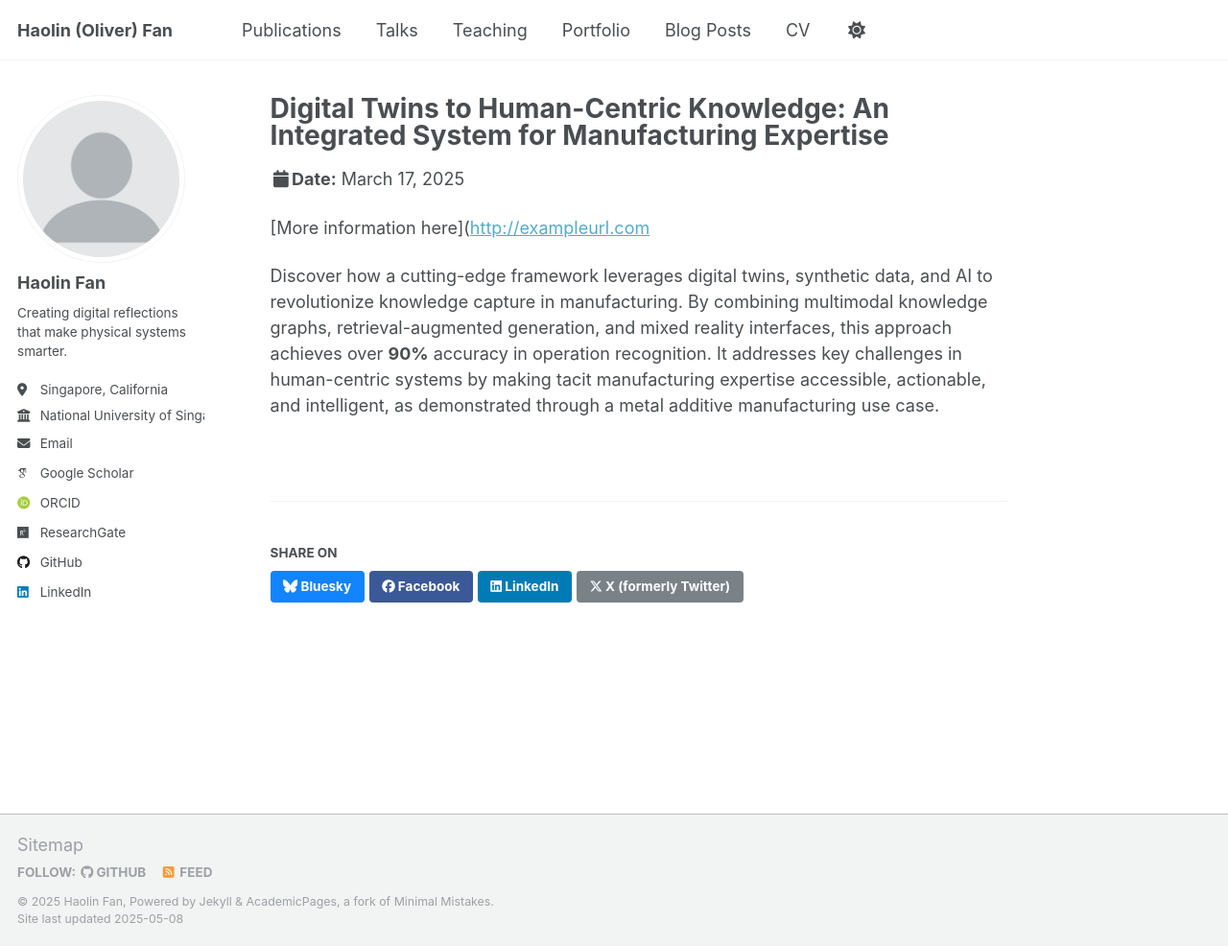
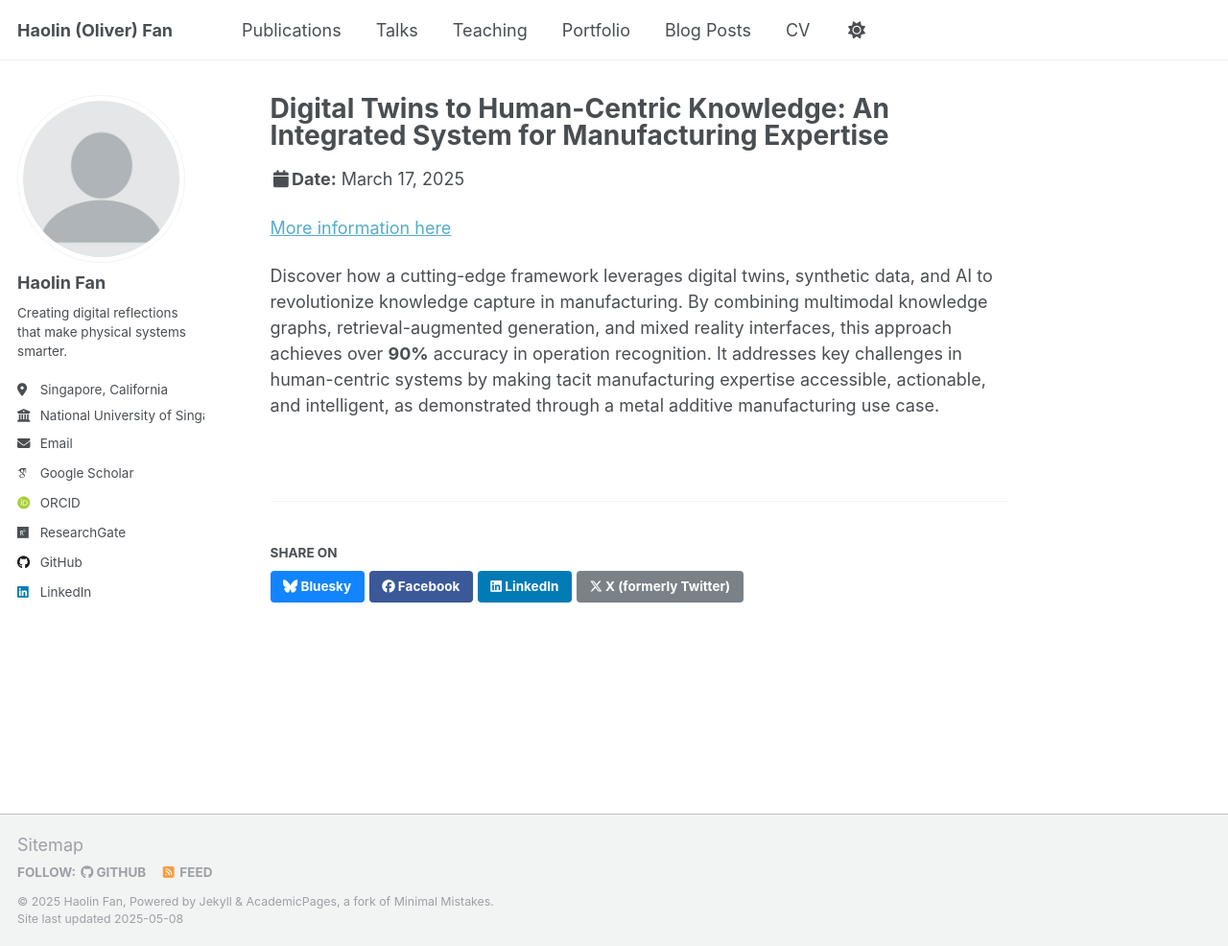
Before and after one commit to FHL1998/FHL1998.github.io, a Jekyll site: the page built from _talks/2025-03-17-talk-1.md, in a window 1280 px wide and 986 px high. Shown: the whole window at 96% size. Built offline with Jekyll 4.4.1, drawn with Linux system fonts in a browser that asks for light colours; some web fonts are replaced; some of the changed lines change nothing that is shown.

Commit message:
Update 2025-03-17-talk-1.md

```diff
--- a/_talks/2025-03-17-talk-1.md
+++ b/_talks/2025-03-17-talk-1.md
@@ -8,6 +8,6 @@ date: 2025-03-17
 location: "San Francisco, CA, USA"
 ---
 
-[More information here]([http://exampleurl.com](https://www.nvidia.com/gtc/session-catalog/?tab.catalogallsessionstab=16566177511100015Kus&search=bingbing#/session/1737159409717001L87r)
+[More information here](https://www.nvidia.com/gtc/session-catalog/?tab.catalogallsessionstab=16566177511100015Kus&search=bingbing#/session/1737159409717001L87r)
 
 Discover how a cutting-edge framework leverages digital twins, synthetic data, and AI to revolutionize knowledge capture in manufacturing. By combining multimodal knowledge graphs, retrieval-augmented generation, and mixed reality interfaces, this approach achieves over **90%** accuracy in operation recognition. It addresses key challenges in human-centric systems by making tacit manufacturing expertise accessible, actionable, and intelligent, as demonstrated through a metal additive manufacturing use case.
```
